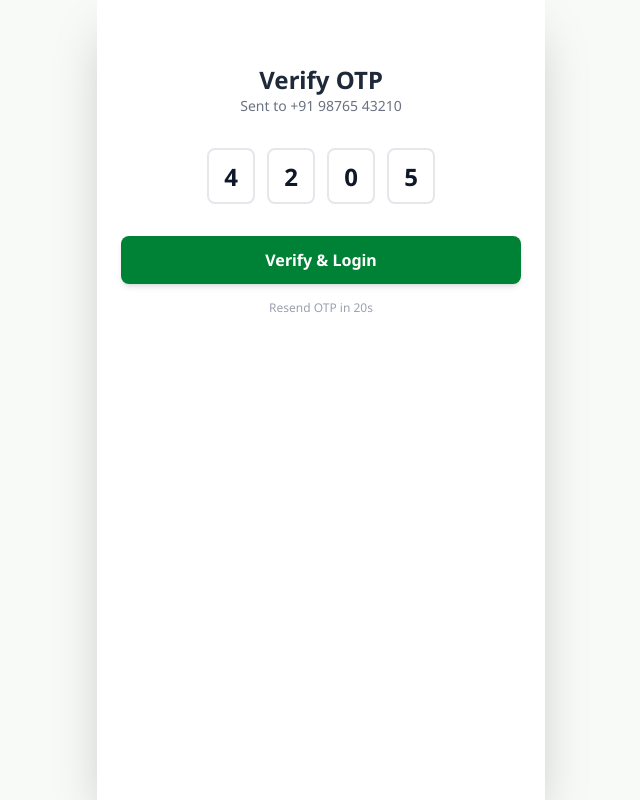
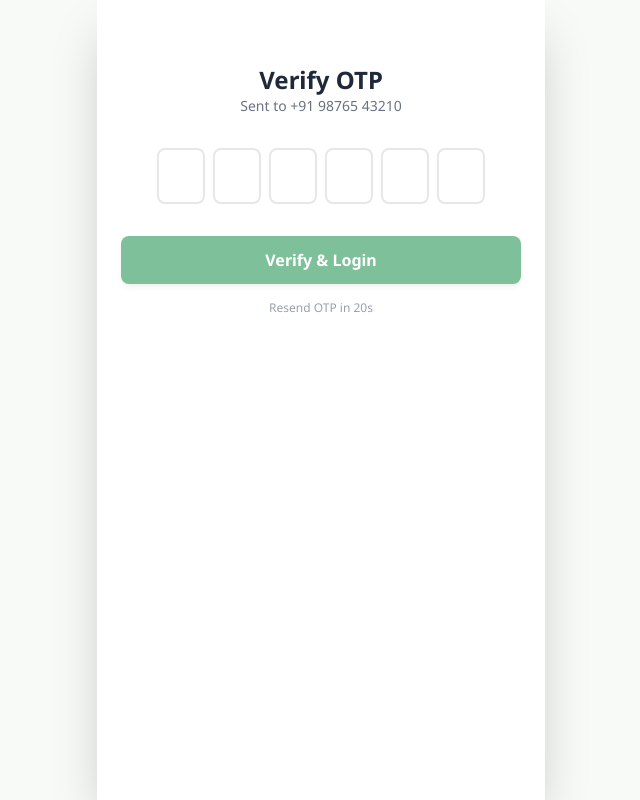
Before and after one commit to iSamarthDubey/TeamKartavya-SIH25274, a Next.js app in the folder root/apps/pwa/: page /auth/otp in a window 1280 px wide. Shown: the whole page, without its empty margins (319-959 px from the left). Built offline with nearby package versions, Linux system fonts and the light colour scheme.

Commit message:
feat: enhance OTP handling with loading state and improved error feedback

```diff
--- a/root/apps/pwa/src/app/auth/login/page.tsx
+++ b/root/apps/pwa/src/app/auth/login/page.tsx
@@ -11,17 +11,46 @@ export default function LoginPage() {
     if (typeof window === "undefined") return "";
     return window.localStorage.getItem(PHONE_STORAGE_KEY) || "";
   });
+  const [loading, setLoading] = useState(false);
 
-  function handleNext() {
+  async function handleNext() {
     if (!phone || phone.length < 10) {
       alert("Please enter a valid 10-digit mobile number.");
       return;
     }
-    if (typeof window !== "undefined") {
-      window.localStorage.setItem(PHONE_STORAGE_KEY, phone);
+
+    setLoading(true);
+    try {
+      const response = await fetch("/api/auth/send-otp", {
+        method: "POST",
+        headers: { "Content-Type": "application/json" },
+        body: JSON.stringify({ phone }),
+      });
+
+      const data = await response.json();
+
+      if (!response.ok) {
+        alert(data.error || "Failed to send OTP");
+        return;
+      }
+
+      if (typeof window !== "undefined") {
+        window.localStorage.setItem(PHONE_STORAGE_KEY, phone);
+        // In dev mode, show OTP in console for easy testing
+        if (data.otp) {
+          console.log("🔐 OTP:", data.otp);
+          alert(`OTP sent! (Dev mode: ${data.otp})`);
+        } else {
+          alert("OTP sent to your mobile number!");
+        }
+      }
+      router.push("/auth/otp");
+    } catch (error) {
+      console.error("Login error:", error);
+      alert("Something went wrong. Please try again.");
+    } finally {
+      setLoading(false);
     }
-    // In a real app we would call /api/auth/send-otp here.
-    router.push("/auth/otp");
   }
 
   return (
@@ -46,8 +75,12 @@ export default function LoginPage() {
             />
           </div>
         </div>
-        <button onClick={handleNext} className="w-full bg-green-700 text-white font-bold py-3 rounded-lg mt-6 shadow-md hover:bg-green-800 transition">
-          Send OTP
+        <button
+          onClick={handleNext}
+          disabled={loading}
+          className="w-full bg-green-700 text-white font-bold py-3 rounded-lg mt-6 shadow-md hover:bg-green-800 transition disabled:opacity-50 disabled:cursor-not-allowed"
+        >
+          {loading ? "Sending..." : "Send OTP"}
         </button>
       </div>
     </div>
--- a/root/apps/pwa/src/app/auth/otp/page.tsx
+++ b/root/apps/pwa/src/app/auth/otp/page.tsx
@@ -15,8 +15,9 @@ interface LocalProfile {
 
 export default function OtpPage() {
   const router = useRouter();
-  const [code, setCode] = useState("4205");
+  const [code, setCode] = useState("");
   const [phone, setPhone] = useState("");
+  const [loading, setLoading] = useState(false);
 
   useEffect(() => {
     if (typeof window === "undefined") return;
@@ -24,26 +25,48 @@ export default function OtpPage() {
     setPhone(stored);
   }, []);
 
-  function handleVerify() {
+  async function handleVerify() {
     if (typeof window === "undefined") return;
 
-    const role = (window.localStorage.getItem(ROLE_STORAGE_KEY) || "farmer") as "farmer" | "buyer";
-    if (code.length !== 4) {
-      alert("Please enter the 4-digit OTP.");
+    if (code.length !== 6) {
+      alert("Please enter the 6-digit OTP.");
       return;
     }
 
-    const existingRaw = window.localStorage.getItem(PROFILE_STORAGE_KEY);
-    let profile: LocalProfile = existingRaw ? JSON.parse(existingRaw) : { phone };
-    if (!profile.phone) profile.phone = phone;
-    profile.role = role;
-    window.localStorage.setItem(PROFILE_STORAGE_KEY, JSON.stringify(profile));
+    setLoading(true);
+    try {
+      const response = await fetch("/api/auth/verify-otp", {
+        method: "POST",
+        headers: { "Content-Type": "application/json" },
+        body: JSON.stringify({ phone, otp: code }),
+      });
 
-    // Route based on role.
-    if (role === "buyer") {
-      router.push("/onboarding/buyer/business");
-    } else {
-      router.push("/onboarding/basic");
+      const data = await response.json();
+
+      if (!response.ok) {
+        alert(data.error || "Invalid OTP");
+        return;
+      }
+
+      // Store user session
+      const profile: LocalProfile = {
+        phone: data.user.phone,
+        role: data.user.role,
+        onboardingCompleted: data.user.onboarded
+      };
+      window.localStorage.setItem(PROFILE_STORAGE_KEY, JSON.stringify(profile));
+
+      // Route based on onboarding status
+      if (data.user.onboarded) {
+        router.push(data.user.role === "buyer" ? "/buyer/home" : "/");
+      } else {
+        router.push(data.user.role === "buyer" ? "/onboarding/buyer/business" : "/onboarding/basic");
+      }
+    } catch (error) {
+      console.error("Verification error:", error);
+      alert("Something went wrong. Please try again.");
+    } finally {
+      setLoading(false);
     }
   }
 
@@ -54,24 +77,40 @@ export default function OtpPage() {
         <p className="text-gray-500 text-sm">Sent to +91 {phone || "98765 43210"}</p>
       </div>
 
-      <div className="flex justify-center gap-3 mb-8">
-        {['4', '2', '0', '5'].map((digit, idx) => (
+      <div className="flex justify-center gap-2 mb-8">
+        {[0, 1, 2, 3, 4, 5].map((idx) => (
           <input
             key={idx}
             type="text"
-            defaultValue={digit}
+            maxLength={1}
+            value={code[idx] || ''}
             className="w-12 h-14 border-2 border-gray-200 rounded-lg text-center text-2xl font-bold focus:border-yellow-500 outline-none"
             onChange={(e) => {
               const newCode = code.split('');
               newCode[idx] = e.target.value;
               setCode(newCode.join(''));
+              // Auto-focus next input
+              if (e.target.value && idx < 5) {
+                const nextInput = e.target.parentElement?.children[idx + 1] as HTMLInputElement;
+                nextInput?.focus();
+              }
+            }}
+            onKeyDown={(e) => {
+              if (e.key === 'Backspace' && !code[idx] && idx > 0) {
+                const prevInput = e.target.parentElement?.children[idx - 1] as HTMLInputElement;
+                prevInput?.focus();
+              }
             }}
           />
         ))}
       </div>
 
-      <button onClick={handleVerify} className="w-full bg-green-700 text-white font-bold py-3 rounded-lg shadow-md hover:bg-green-800 transition">
-        Verify & Login
+      <button
+        onClick={handleVerify}
+        disabled={loading || code.length !== 6}
+        className="w-full bg-green-700 text-white font-bold py-3 rounded-lg shadow-md hover:bg-green-800 transition disabled:opacity-50 disabled:cursor-not-allowed"
+      >
+        {loading ? "Verifying..." : "Verify & Login"}
       </button>
       <p className="text-center text-xs text-gray-400 mt-4">Resend OTP in 20s</p>
     </div>
```
